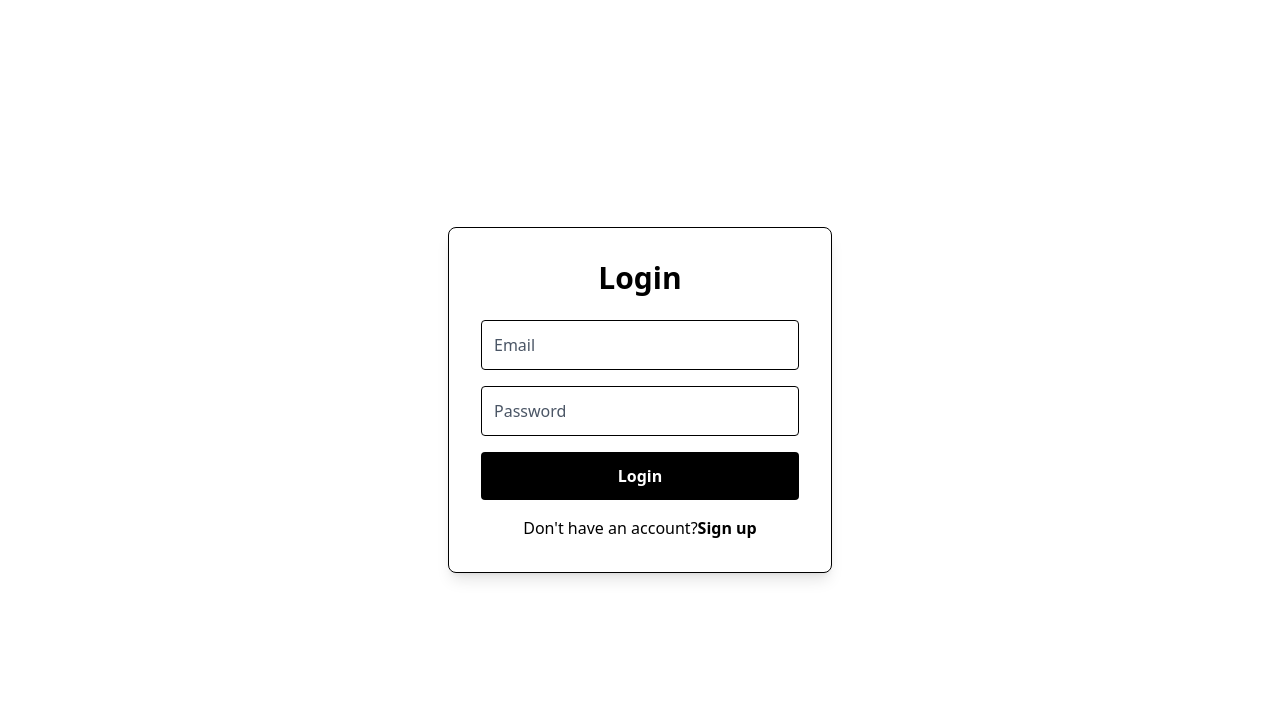
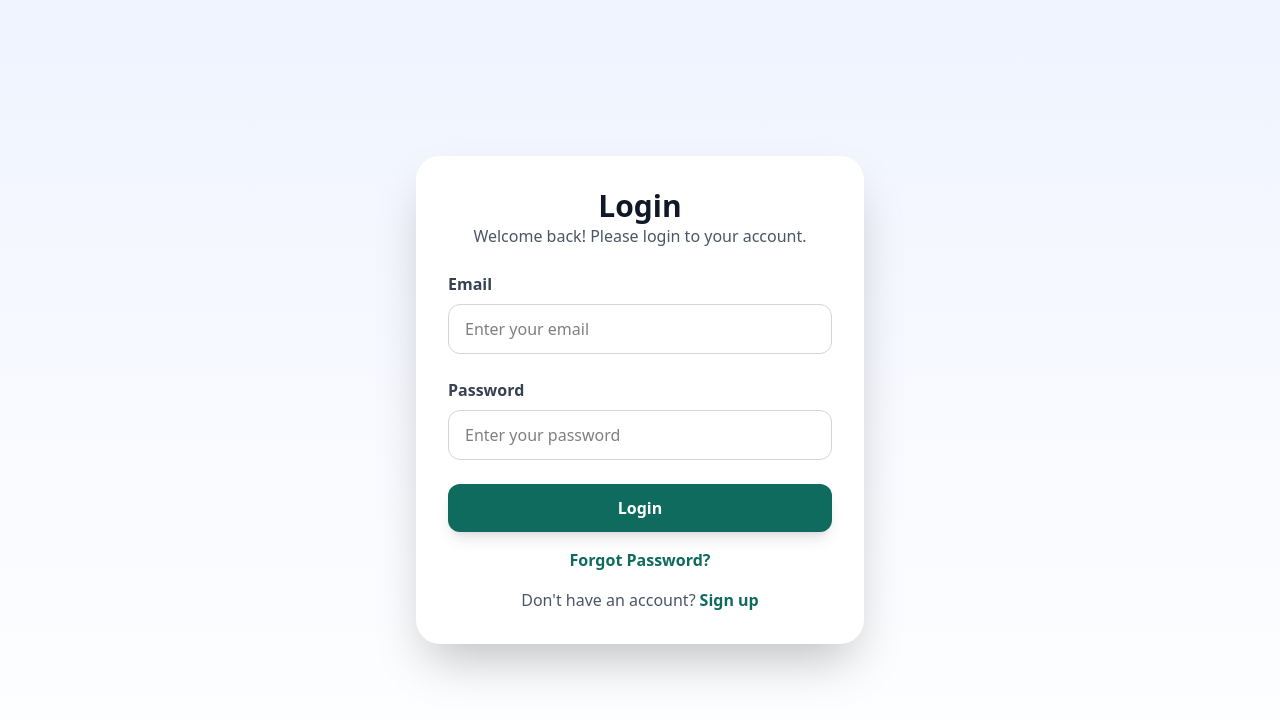
Before and after one commit to NOOB-3301/TEAM-RASA, a React (Vite) app in the folder client/: page /login in a window 1280 px wide. Shown: the top 720 px of the page. Built offline with nearby package versions, Linux system fonts and the light colour scheme.

Commit message:
login and signup and landing and video

```diff
--- a/client/src/Components/Auth/Login.jsx
+++ b/client/src/Components/Auth/Login.jsx
@@ -1,85 +1,68 @@
-// Login.jsx
 import { useState } from "react";
-import { motion } from "framer-motion";
 import { Link } from "react-router-dom";
-import { jwtDecode } from "jwt-decode";
 
-export default function Login() {
-  const [formData, setFormData] = useState({
-    email: "",
-    password: "",
-  });
+export default function LoginPage() {
+  const [email, setEmail] = useState("");
+  const [password, setPassword] = useState("");
 
-  const handleChange = (e) => {
-    setFormData({ ...formData, [e.target.name]: e.target.value });
-  };
-
-  const handleSubmit = async (e) => {
+  const handleSubmit = (e) => {
     e.preventDefault();
-    console.log("Login Data:", formData);
-    const response = await fetch("http://localhost:3000/api/v1/auth/login", {
-      method: "POST",
-      headers: {
-        "Content-Type": "application/json",
-      },
-      body: JSON.stringify(formData),
-    });
-
-    const data = await response.json();
-    if (response.ok) {
-      localStorage.setItem("authToken", data.token);
-      const userPayload = jwtDecode(data.token);
-      if (userPayload.role === "teacher") {
-        window.location.href = "/teacher";
-      } else {
-        window.location.href = "/student";
-      }
-    }
+    // Handle login logic
+    console.log("Logging in with:", { email, password });
   };
 
   return (
-    <div className="min-h-screen flex items-center justify-center bg-white text-black">
-      <motion.div
-        initial={{ opacity: 0, y: 50 }}
-        animate={{ opacity: 1, y: 0 }}
-        transition={{ duration: 0.5 }}
-        className="p-8 rounded-lg shadow-lg w-96 bg-white border border-black"
-      >
-        <h2 className="text-3xl font-bold text-center">Login</h2>
-        <form className="mt-6 space-y-4" onSubmit={handleSubmit}>
+    <div className="flex min-h-screen items-center justify-center bg-gradient-to-b from-[#f0f4ff] to-white">
+      <div className="bg-white p-8 rounded-3xl shadow-2xl max-w-md w-full">
+        <h2 className="text-3xl font-bold text-center text-gray-900">Login</h2>
+        <p className="text-center text-gray-600 mb-6">Welcome back! Please login to your account.</p>
+
+        <form onSubmit={handleSubmit} className="space-y-6">
+          <div>
+            <label className="block text-gray-700 font-semibold mb-2">Email</label>
             <input
               type="email"
-            name="email"
-            placeholder="Email"
-            value={formData.email}
-            onChange={handleChange}
-            className="w-full p-3 rounded border border-black text-black placeholder-gray-600"
+              value={email}
+              onChange={(e) => setEmail(e.target.value)}
+              className="w-full px-4 py-3 border border-gray-300 rounded-xl focus:outline-none focus:ring-2 focus:ring-[#0F6B5E]"
+              placeholder="Enter your email"
+              required
             />
+          </div>
+
+          <div>
+            <label className="block text-gray-700 font-semibold mb-2">Password</label>
             <input
               type="password"
-            name="password"
-            placeholder="Password"
-            value={formData.password}
-            onChange={handleChange}
-            className="w-full p-3 rounded border border-black text-black placeholder-gray-600"
+              value={password}
+              onChange={(e) => setPassword(e.target.value)}
+              className="w-full px-4 py-3 border border-gray-300 rounded-xl focus:outline-none focus:ring-2 focus:ring-[#0F6B5E]"
+              placeholder="Enter your password"
+              required
             />
+          </div>
+
           <button
             type="submit"
-            className="w-full p-3 rounded bg-black hover:bg-gray-800 text-white font-bold"
+            className="w-full px-6 py-3 bg-[#0F6B5E] text-white rounded-xl font-bold hover:bg-[#0a4e42] transform hover:scale-105 transition-all duration-300 shadow-lg hover:shadow-xl"
           >
             Login
           </button>
         </form>
-        <p className="mt-4 text-center">
+
+        <div className="text-center mt-4">
+          <Link to="/forgot-password" className="text-[#0F6B5E] font-semibold hover:underline">
+            Forgot Password?
+          </Link>
+        </div>
+
+        <div className="text-center mt-4 text-gray-600">
           Don't have an account?
-          <Link
-            to="/signup"
-            className="text-black font-semibold hover:underline"
-          >
+          <Link to="/signup" className="text-[#0F6B5E] font-semibold hover:underline ml-1">
             Sign up
           </Link>
-        </p>
-      </motion.div>
+        </div>
+      </div>
     </div>
   );
 }
--- a/client/src/Components/Auth/Signup.jsx
+++ b/client/src/Components/Auth/Signup.jsx
@@ -1,4 +1,3 @@
-// Signup.jsx
 import { useState } from "react";
 import { motion } from "framer-motion";
 import { Link } from "react-router-dom";
@@ -42,14 +41,14 @@ export default function Signup() {
   };
 
   return (
-    <div className="min-h-screen flex items-center justify-center bg-white text-black">
+    <div className="min-h-screen flex items-center justify-center bg-gradient-to-b from-[#f0f4ff] to-white">
       <motion.div
         initial={{ opacity: 0, y: 50 }}
         animate={{ opacity: 1, y: 0 }}
         transition={{ duration: 0.5 }}
-        className="p-8 rounded-lg shadow-lg w-96 bg-white border border-black"
+        className="p-8 rounded-3xl shadow-2xl max-w-md w-full bg-white border border-gray-300"
       >
-        <h2 className="text-3xl font-bold text-center">Sign Up</h2>
+        <h2 className="text-3xl font-bold text-center text-gray-900">Sign Up</h2>
         <form className="mt-6 space-y-4" onSubmit={handleSubmit}>
           <input
             type="text"
@@ -57,7 +56,7 @@ export default function Signup() {
             placeholder="Username"
             value={formData.username}
             onChange={handleChange}
-            className="w-full p-3 rounded border border-black text-black placeholder-gray-600"
+            className="w-full p-3 rounded-xl border border-gray-300 text-black placeholder-gray-600 focus:outline-none focus:ring-2 focus:ring-[#0F6B5E]"
           />
           <input
             type="email"
@@ -65,7 +64,7 @@ export default function Signup() {
             placeholder="Email"
             value={formData.email}
             onChange={handleChange}
-            className="w-full p-3 rounded border border-black text-black placeholder-gray-600"
+            className="w-full p-3 rounded-xl border border-gray-300 text-black placeholder-gray-600 focus:outline-none focus:ring-2 focus:ring-[#0F6B5E]"
           />
           <input
             type="password"
@@ -73,14 +72,14 @@ export default function Signup() {
             placeholder="Password"
             value={formData.password}
             onChange={handleChange}
-            className="w-full p-3 rounded border border-black text-black placeholder-gray-600"
+            className="w-full p-3 rounded-xl border border-gray-300 text-black placeholder-gray-600 focus:outline-none focus:ring-2 focus:ring-[#0F6B5E]"
           />
 
           <div className="flex justify-around">
             <label
               className={`flex items-center justify-center w-24 h-10 border-2 ${
-                formData.role === "teacher" ? "border-black" : "border-gray-300"
-              } rounded cursor-pointer`}
+                formData.role === "teacher" ? "border-[#0F6B5E]" : "border-gray-300"
+              } rounded-xl cursor-pointer text-[#0F6B5E] font-semibold`}
             >
               <input
                 type="radio"
@@ -93,8 +92,8 @@ export default function Signup() {
             </label>
             <label
               className={`flex items-center justify-center w-24 h-10 border-2 ${
-                formData.role === "student" ? "border-black" : "border-gray-300"
-              } rounded cursor-pointer`}
+                formData.role === "student" ? "border-[#0F6B5E]" : "border-gray-300"
+              } rounded-xl cursor-pointer text-[#0F6B5E] font-semibold`}
             >
               <input
                 type="radio"
@@ -108,14 +107,14 @@ export default function Signup() {
           </div>
           {formData.role === "teacher" && (
             <div className="space-y-2">
-              <label className="block text-black font-semibold">
+              <label className="block text-[#0F6B5E] font-semibold">
                 Qualification
               </label>
               <select
                 name="qualification"
                 value={formData.qualification || ""}
                 onChange={handleChange}
-                className="w-full p-3 rounded border border-black text-black"
+                className="w-full p-3 rounded-xl border border-gray-300 text-black focus:outline-none focus:ring-2 focus:ring-[#0F6B5E]"
               >
                 <option value="" disabled>
                   Select your qualification
@@ -130,16 +129,16 @@ export default function Signup() {
           )}
           <button
             type="submit"
-            className="w-full p-3 rounded bg-black hover:bg-gray-800 text-white font-bold"
+            className="w-full p-3 rounded-xl bg-[#0F6B5E] hover:bg-[#0a4e42] text-white font-bold transform hover:scale-105 transition-all duration-300 shadow-lg hover:shadow-xl"
           >
             Sign Up
           </button>
         </form>
-        <p className="mt-4 text-center">
-          Already have an account?{" "}
+        <p className="mt-4 text-center text-gray-600">
+          Already have an account? {" "}
           <Link
             to="/login"
-            className="text-black font-semibold hover:underline"
+            className="text-[#0F6B5E] font-semibold hover:underline"
           >
             Login
           </Link>
--- a/client/src/Components/LandingPage.jsx/LandingPage.jsx
+++ b/client/src/Components/LandingPage.jsx/LandingPage.jsx
@@ -9,6 +9,9 @@ import {
   FaGraduationCap,
   FaClock,
   FaChartLine,
+  FaVideo,
+  FaPlayCircle,
+  FaUserFriends
 } from "react-icons/fa";
 import { Link } from "react-router-dom";
 
@@ -230,7 +233,23 @@ export default function LandingPage() {
                 icon: <FaChartLine className="text-5xl text-[#0F6B5E]" />,
                 title: "Career Growth",
                 desc: "Advance your teaching career with professional development opportunities.",
+              },{
+                icon: <FaVideo className="text-5xl text-[#0F6B5E]" />
+                ,
+                title: "Live Class",
+                desc: "Start your learning in much better way.",
               },
+              {
+                icon: <FaPlayCircle className="text-5xl text-[#0F6B5E]" />,
+                title: "Recorded Classes",
+                desc: "If you missed your live Class dont worry we got your back.",
+              },
+              {
+                icon:<FaUserFriends className="text-5xl text-[#0F6B5E]" />,
+                title: "One-to-One",
+                desc: "Your very Own Personal tutor in One go"
+              }
+
             ].map((feature, idx) => (
               <div
                 key={idx}
@@ -302,9 +321,11 @@ export default function LandingPage() {
             Join thousands of educators who are already making a difference with
             RASA.
           </p>
+          <Link >
           <button className="px-8 py-4 bg-white text-[#0F6B5E] rounded-xl font-bold hover:bg-gray-100 transform hover:scale-105 transition-all duration-300 shadow-lg hover:shadow-xl">
             Get Started Today
           </button>
+          </Link>
         </div>
       </section>
     </div>
```
Lines whose indentation alone changed are shown as unchanged.
